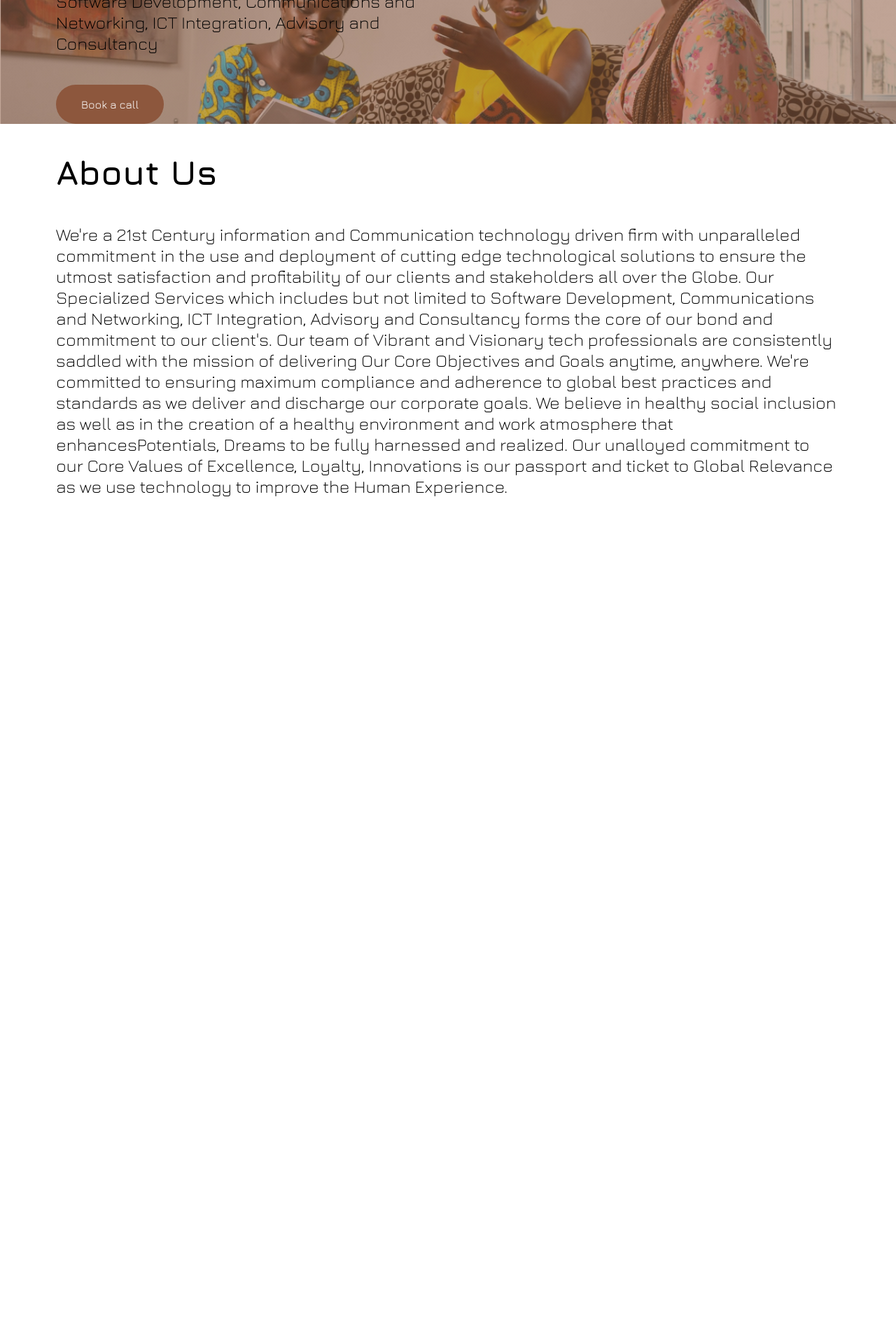
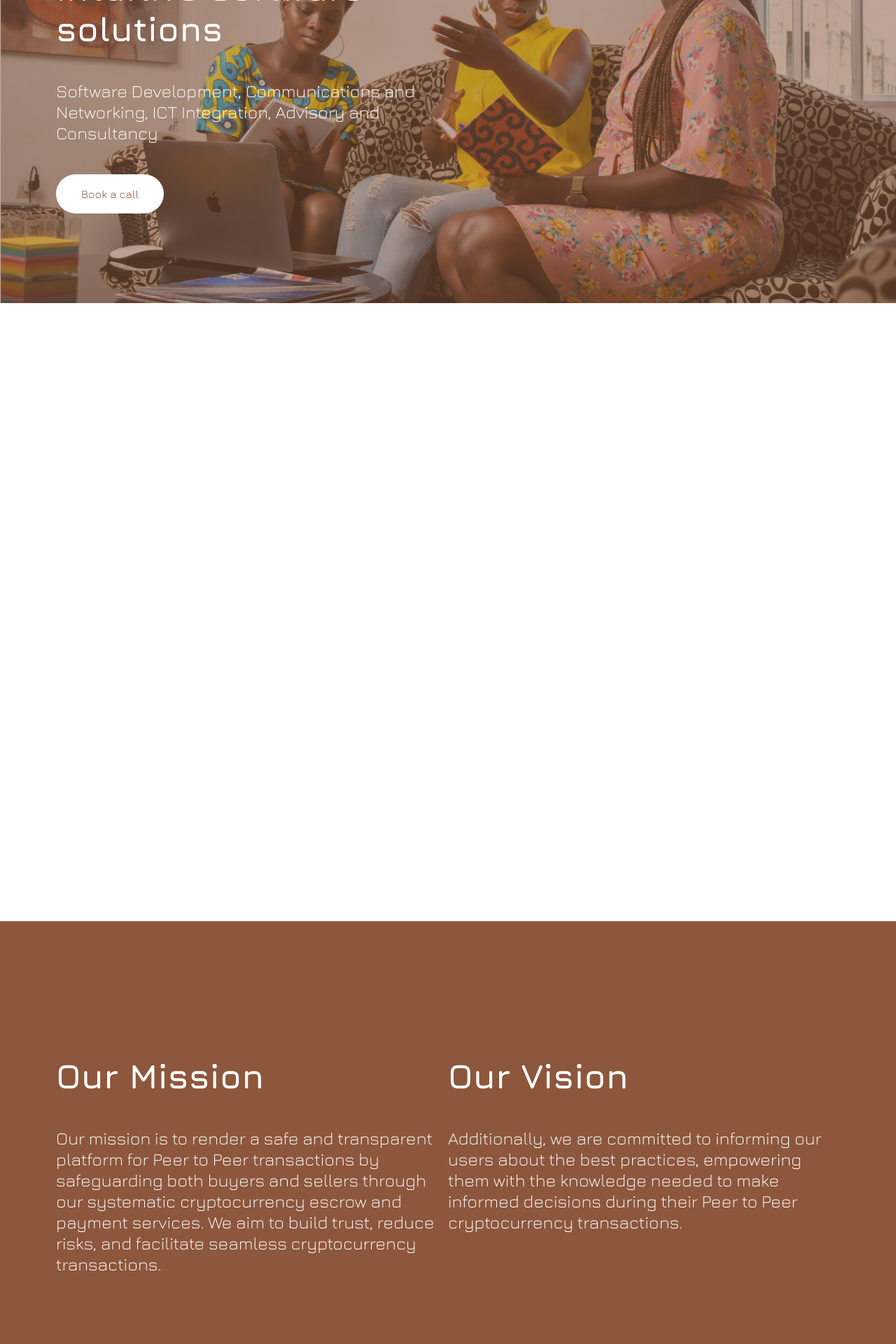
Before and after one commit to GoodboyBadvibes/Chapsol, a Next.js app: page / in a window 1280 px wide. Shown: the part 500-2420 px from the top of the page at 70% size. Built offline with nearby package versions, Linux system fonts and the light colour scheme.

Commit message:
majorly color, padding and margin style adjustments

```diff
--- a/src/app/page.js
+++ b/src/app/page.js
@@ -30,11 +30,11 @@ export default function Home() {
     <main className=" section " > {/**/}
       <div id="home"></div>
       <div className=" py-5 sm:py-28 "> {/* There existed a general padding here before the product designer brought up some sort of annoying upgarde which resulted in removing general padding and instead giving the standard padding to each component on this page... the padding is a set of tailwind classes : " px-5 sm:px-10 md:px-20 "*/}
-        <div className={" sm:flex justify-between items-center  px-5 sm:px-10 md:px-20 "+style.introBanner}>
-          <div className="lg:w-1/2" data-aos="fade-zoom-in">
+        <div className={" sm:flex justify-between items-center  px-5 sm:px-10 md:px-20 py-32 "+style.introBanner}>
+          <div className="lg:w-1/2" style={{color:'white'}} data-aos="fade-zoom-in">
             <h1 className={style.header+" pb-11"}>Empower your Business with intuitive software solutions </h1>
             <h2 className={style.content+" pb-11"}>Software Development, Communications and Networking, ICT Integration, Advisory and Consultancy </h2>
-            <Button text={"Book a call"} />
+            <Button text={"Book a call"} styl={{backgroundColor:' white', color:' #8D573D'}} />
           </div>
 
           {/* This is a former image, product designer be stressing me
@@ -43,16 +43,33 @@ export default function Home() {
           </div> */}
          </div>
 
-        <div className=" px-5 sm:px-10 md:px-20 " data-aos="fade-up" data-aos-delay="100" data-aos-duration="1500">
+        <div className=" px-5 sm:px-10 md:px-20 pt-32 " data-aos="fade-up" data-aos-delay="100" data-aos-duration="1500">
           <h1 className={style.header+" pb-5 sm:pb-11 pt-10 section "} id="about" style={{scrollMarginTop:'100px'}} >About Us</h1>
-          <h1  className={style.content+" pb-11"}> We're a 21st Century information and Communication technology driven firm with unparalleled commitment in the use and deployment of cutting edge technological solutions to ensure the utmost satisfaction and profitability of our clients and stakeholders all over the Globe. Our Specialized Services which includes but not limited to Software Development, Communications and Networking, ICT Integration, Advisory and Consultancy forms the core of our bond and commitment to our client's. Our team of Vibrant and Visionary tech professionals are consistently saddled with the mission of delivering Our Core Objectives and Goals anytime, anywhere. We're committed to ensuring maximum compliance and adherence to global best practices and standards as we deliver and discharge our corporate goals. We believe in healthy social inclusion as well as in the creation of a healthy environment and work atmosphere that enhancesPotentials, Dreams to be fully harnessed and realized. Our unalloyed commitment to our Core Values of Excellence, Loyalty, Innovations is our passport and ticket to Global Relevance as we use technology to improve the Human Experience. </h1>
+          <h1  className={style.content+" pb-12"}> We're a 21st Century information and Communication technology driven firm with unparalleled commitment in the use and deployment of cutting edge technological solutions to ensure the utmost satisfaction and profitability of our clients and stakeholders all over the Globe. Our Specialized Services which includes but not limited to Software Development, Communications and Networking, ICT Integration, Advisory and Consultancy forms the core of our bond and commitment to our clients.</h1>
+          <h1  className={style.content+" pb-36"}> Our team of Vibrant and Visionary tech professionals are consistently saddled with the mission of delivering Our Core Objectives and Goals anytime, anywhere. We're committed to ensuring maximum compliance and adherence to global best practices and standards as we deliver and discharge our corporate goals. We believe in healthy social inclusion as well as in the creation of a healthy environment and work atmosphere that enhancesPotentials, Dreams to be fully harnessed and realized. Our unalloyed commitment to our Core Values of Excellence, Loyalty, Innovations is our passport and ticket to Global Relevance as we use technology to improve the Human Experience. </h1>
         </div>
-
-         <div className=" px-5 sm:px-10 md:px-20 " data-aos="fade-up" data-aos-delay="100" data-aos-duration="1500">
-          <h1 className={style.header+" pb-5 sm:pb-11 pt-12 sm:pt-24"}>Our Products</h1>
+        <div className={' block sm:flex items-start justify-between px-5 sm:px-10 md:px-20 pb-5 sm:pb-32 pt-48 bg-standard'} style={{color: 'white'}}>
+          <div className={" "+style.misandvis}>
+            <h1 className={style.header+ ' pb-5 sm:pb-11 section'}>Our Mission</h1>
+            <h1 className={style.content+" pb-24 sm:pb-0"}>
+              Our mission is to render a safe and transparent platform for Peer to Peer transactions by safeguarding both buyers and sellers through our systematic cryptocurrency escrow and payment services. We aim to build trust, reduce risks, and facilitate seamless cryptocurrency transactions.
+            </h1>
+          </div>
+          <div className={" "+style.misandvis}>
+            <h1 className={style.header+ ' pb-5 sm:pb-11  section'}>Our Vision</h1>
+            <h1 className={style.content+" "}>
+              Additionally, we are committed  to informing our users about the best practices, empowering them with the knowledge needed to make informed decisions during their Peer to Peer cryptocurrency transactions.
+            </h1>
+          </div>
+        </div>
+         <div className=" px-5 sm:px-10 md:px-20 "  data-aos="fade-up" data-aos-delay="100" data-aos-duration="1500">
+          <h1 className={style.header+" pb-5 sm:pb-11 pt-40"}>Our Products</h1>
           <h1  className={style.content+" pb-11"}> At Chapsol Networks, we pride ourselves on delivering cutting-edge solutions tailored to meet the diverse needs of our clients. Our range of products encompasses innovative solutions designed to enhance connectivity, efficiency, and productivity across various industries.</h1>
          </div>
       </div>
+
+
+
       <div className=" section " id="products" style={{scrollMarginTop:'25px'}} >
         <Products />
       </div>
@@ -61,9 +78,9 @@ export default function Home() {
 
          <Testimonial  />
       </div>
-          <div >
+          <div className=" pb-32" >
             <div className="px-5 sm:px-10  md:px-20 ">
-              <h1 className= {style.header + " text-center py-14 sm:py-28"} >Brands We have worked with</h1>
+              <h1 className= {style.header + " text-center py-28 sm:py-28"} >Brands We have worked with</h1>
             </div>
 
             <div className={' flex flex-wrap gap-5 justify-around items-center py-6 overflow-hidden'+style.sponsors} style={{backgroundColor:'linear-gradient(to right,rgba(156,91,218,0.8),rgba(156,91,218,0.6))',opacity:"50%"}}>
```
